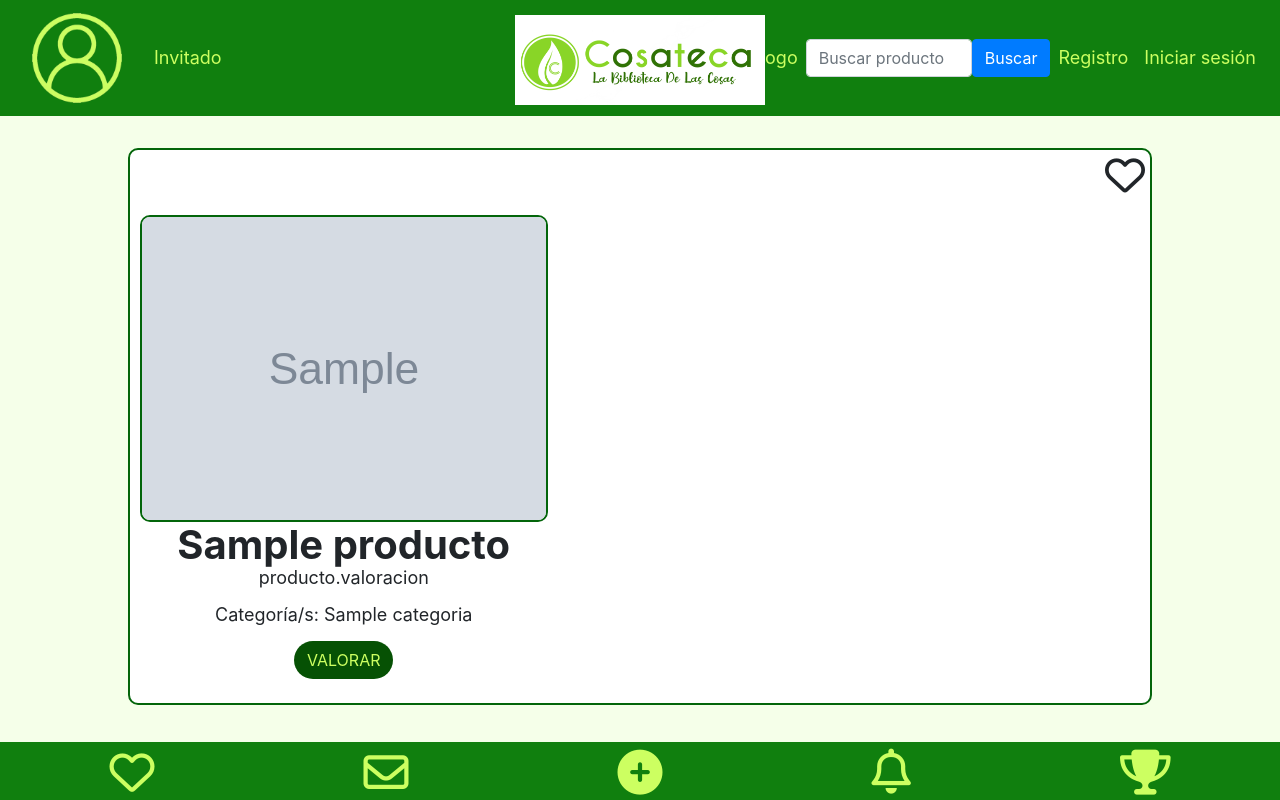
After one commit to andvarbay/Cosateca, a Django app: page /detallesProducto/1 in a window 1280 px wide. The commit adds this page. Run offline with Django 4.2, Linux system fonts and the light colour scheme; tables that the repository leaves empty hold one stand-in row (values such as "Sample post"); grey boxes marked "Sample" are stand-in pictures; parts of the project's set-up code (start-up, migrations or seed data) failed here and were passed over; some libraries are stand-ins or nearby versions.

Commit message:
Upload: Comenzada la vista de detalles de producto. Además, en el catálogo ahora se ven las fotos de los productos en el caso de que tengan foto asociada

```diff
--- a/CosatecaApp/models.py
+++ b/CosatecaApp/models.py
@@ -195,6 +195,8 @@ class Producto(models.Model):
     # idCategorias = models.CharField(db_column='idCategorias', blank=True, null=True, max_length=20)
     # idCategorias = models.ManyToManyField(Categoria)
     fechaSubida = models.DateTimeField(db_column='fechaSubida')
+    fotoProducto = models.ForeignKey(PrivateAttachment, models.SET_NULL, db_column='fotoProducto', null=True, blank=True)
+
 
     class Meta:
         managed = False
@@ -210,6 +212,17 @@ class Producto(models.Model):
     @staticmethod
     def getProductosDeUsuario(nombreUsuario):
         return Producto.objects.filter(idPropietario = nombreUsuario)
+
+    @staticmethod
+    def getProductoPorId(idProducto):
+        return Producto.objects.get(idProducto = idProducto)
+
+    @staticmethod
+    def getCategoriasDeProducto(idProducto):
+        try:
+            return CategoriaProducto.objects.filter(idProducto = idProducto)
+        except:
+            return False
 
 class CategoriaProducto(models.Model):
     idCategoriaProducto = models.AutoField(db_column='idCategoriaProducto', primary_key=True)
--- a/CosatecaApp/static/style.css
+++ b/CosatecaApp/static/style.css
@@ -171,10 +171,10 @@ nav {
     background-color: #FFFFFF;
     border: 2px solid #03650A;
     border-radius: 10px;
-    width: 1243px;
-    height: 696px;
+    width: 80%;
     margin: auto;
     margin-top: 2.5%;
+    margin-bottom: 5%;
 }
 
 /* .elemento-lista-chats {
--- /dev/null
+++ b/CosatecaApp/templates/detallesProducto.html
@@ -0,0 +1,30 @@
+{% extends 'base.html' %}
+{% block title %}
+  <title>{{producto.nombre}}</title>
+{% endblock title %}
+{% block body_data %}
+{% load static %}
+<div class="container-detalles">
+    <div class="row">
+        <div class="col-12" style="display: flex; justify-content: end; font-size: 40px;margin-top: 5px;">
+            {% if producto.idPropietario.nombreUsuario == request.session.usuario %}
+                <i class="fa-solid fa-pencil" style="margin-right: 5px;"></i>
+            {% else %}
+                <i class="fa-regular fa-heart" style="margin-right: 5px;"></i>
+            {% endif %}
+        </div>
+        <div class="col-5 detallesProducto-izquierda text-center" style="margin-left: 10px;">
+            {% if producto.fotoProducto != None %}
+              <img class="card-img-top" src="http://127.0.0.1:9000/django-backend-dev-public/{{producto.fotoProducto}}" alt="Foto {{MEDIA_URL}}{{producto.nombre}}">
+            {% else %}
+              <img class="card-img-top" src="{% static 'default_profile_pic.png' %}" alt="Foto {{MEDIA_URL}}{{producto.nombre}}">
+            {% endif %}
+            <b style="font-size: 40px;">{{producto.nombre}}</b>
+            <p>producto.valoracion</p>
+            <p>Categoría/s: {{ categorias }}</p>
+            <a href="" class="btn profile-button mb-4" >VALORAR</a>
+        </div>
+    </div>
+
+</div>
+{% endblock body_data %}
--- a/CosatecaApp/views.py
+++ b/CosatecaApp/views.py
@@ -16,13 +16,21 @@ def register(request):
     return render(request, 'register.html')
 
 def perfil(request, nombreUsuario):
-    data= {}
+    data = {}
     usuario = Usuario.getUsuarioPorNombreUsuario(nombreUsuario)
     productos = Producto.getProductosDeUsuario(usuario)
     data['usuario'] = usuario
     data['productos'] = productos
+    return render (request, 'perfil.html', data)
 
-    return render (request, 'perfil.html', data)
+def detallesProducto(request, idProducto):
+    data = {}
+    producto = Producto.getProductoPorId(idProducto)
+    cat= Producto.getCategoriasDeProducto(idProducto)
+    categorias = ", ".join([str(c.idCategoria.nombre) for c in cat if c])
+    data['producto'] = producto
+    data['categorias'] = categorias
+    return render (request, 'detallesProducto.html', data)
 
 def listadoChats(request):
     data = {}
--- a/cosateca/urls.py
+++ b/cosateca/urls.py
@@ -34,4 +34,5 @@ urlpatterns = [
     path('perfil/<nombreUsuario>', views.perfil , name='perfil'),
     path('listado-chats/', views.listadoChats , name='listadoChats'),
     path('editarPerfil/<idUsuario>', EditarPerfil.as_view() , name='editarPerfil'),
+    path('detallesProducto/<idProducto>',views.detallesProducto, name="detalles"),
 ]
```
Also changed, not shown: CosatecaApp/templates/inicio.html (+6 -2 lines), CosatecaApp/templates/perfil.html (+6 -2 lines).
